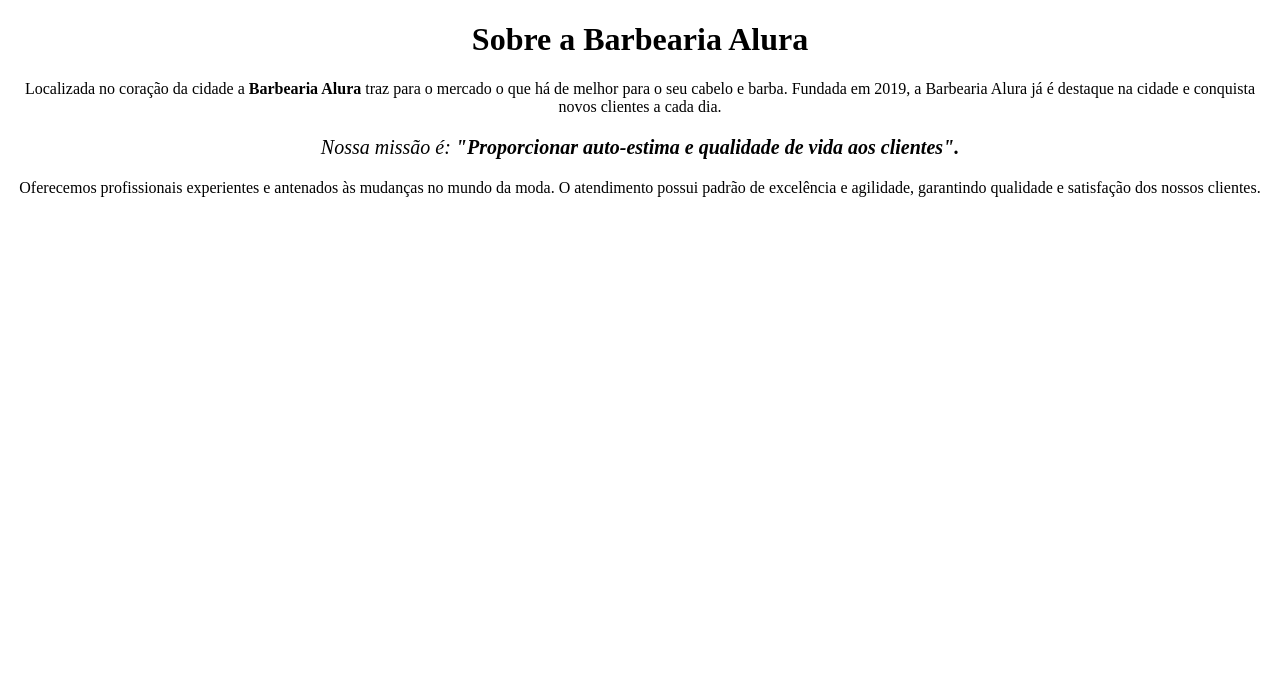
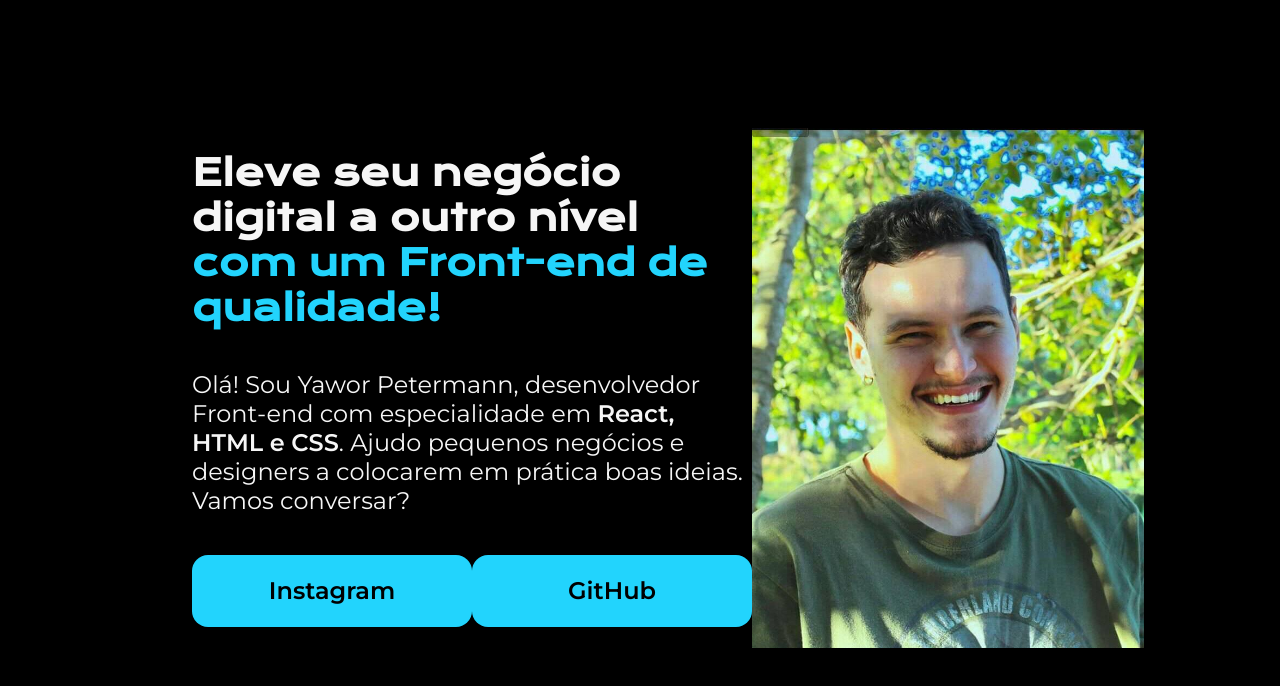
Before and after one commit to YaworPetermann/Projeto1-Alura, a plain HTML site: page index.html in a window 1280 px wide. Drawn offline with nearby package versions, Linux system fonts and the light colour scheme.

Commit message:
Dando update em todos os arquivos

```diff
--- a/index.html
+++ b/index.html
@@ -3,16 +3,25 @@
 <head>
     <meta charset="UTF-8">
     <meta name="viewport" content="width=device-width, initial-scale=1.0">
-    <title>Barbearia Alura</title>
+    <title>Portfólio</title>
     <link rel="stylesheet" href="style.css">
 </head>
 <body>
-    <h1 style="text-align: center;">Sobre a Barbearia Alura</h1>
+    <header></header>
 
-    <p style="text-align: center;">Localizada no coração da cidade a <strong>Barbearia Alura</strong> traz para o mercado o que há de melhor para o seu cabelo e barba. Fundada em 2019, a Barbearia Alura já é destaque na cidade e conquista novos clientes a cada dia.</h1>
+    <main class="apresentacao">
+        <section class="apresentacao__conteudo">
+            <h1 class="apresentacao__conteudo__titulo">Eleve seu negócio digital a outro nível <strong class="titulo-destaque">com um Front-end de qualidade!</strong></h1>
+            <p class="apresentacao__conteudo__paragrafo">Olá! Sou Yawor Petermann, desenvolvedor Front-end com especialidade em <strong>React, HTML e CSS</strong>. Ajudo pequenos negócios e designers a colocarem em prática boas ideias. Vamos conversar?</p>
+            <div class="apresentacao__links">
+                <a class="apresentacao__links__link" href="https://instagram.com/yaworpetermann">Instagram</a>
+                <a class="apresentacao__links__link" href="https://github.com/YaworPetermann">GitHub</a>
+            </div>
+        </section>
+        <img src="MinhaFoto.jpg" alt="Foto do Yawor" class="foto">
 
-    <p style="font-size: 20px; text-align: center;"><em>Nossa missão é: <strong>"Proporcionar auto-estima e qualidade de vida aos clientes".</strong></em></p>
+    </main>
 
-    <p style="text-align: center;">Oferecemos profissionais experientes e antenados às mudanças no mundo da moda. O atendimento possui padrão de excelência e agilidade, garantindo qualidade e satisfação dos nossos clientes.</p>
+    <footer></footer>
 </body>
 </html>
--- a/style.css
+++ b/style.css
@@ -0,0 +1,64 @@
+@import url('https://fonts.googleapis.com/css2?family=Krona+One&display=swap');
+@import url('https://fonts.googleapis.com/css2?family=Krona+One&family=Montserrat:wght@400;600&display=swap');
+
+*{
+    margin: 0;
+    padding: 0;
+}
+
+body {
+    background-color: black;
+    color: #F6F6F6;
+    height: 100vh;
+    box-sizing: border-box;
+}
+
+.titulo-destaque {
+    color: #22d4fd;
+}
+
+.foto{
+    height: 65vh;
+}
+
+.apresentacao{
+    display: flex;
+    align-items: center;
+    justify-content: space-between;
+    margin: 10% 15%;
+}
+
+.apresentacao__conteudo{
+    width: 615px;
+    display: flex;
+    flex-direction: column;
+    gap: 40px;
+}
+
+.apresentacao__conteudo__titulo{
+    font-size: 36px;
+    font-family: 'Krona One', sans-serif;
+}
+
+.apresentacao__conteudo__paragrafo{
+    font-size: 24px;
+    font-family: 'Montserrat', sans-serif;
+}
+
+.apresentacao__links{
+    display: flex;
+    justify-content: space-between;
+}
+
+.apresentacao__links__link{
+    background-color: #22D4FD;
+    width: 280px;
+    text-align: center;
+    border-radius: 16px;
+    font-size: 24px;
+    padding: 21.5px 0;
+    text-decoration: none;
+    color: black;
+    font-family: 'Montserrat', sans-serif;
+    font-weight: 600;
+}
```
Also changed, not shown: MinhaFoto.jpg (added), html.png (added).
